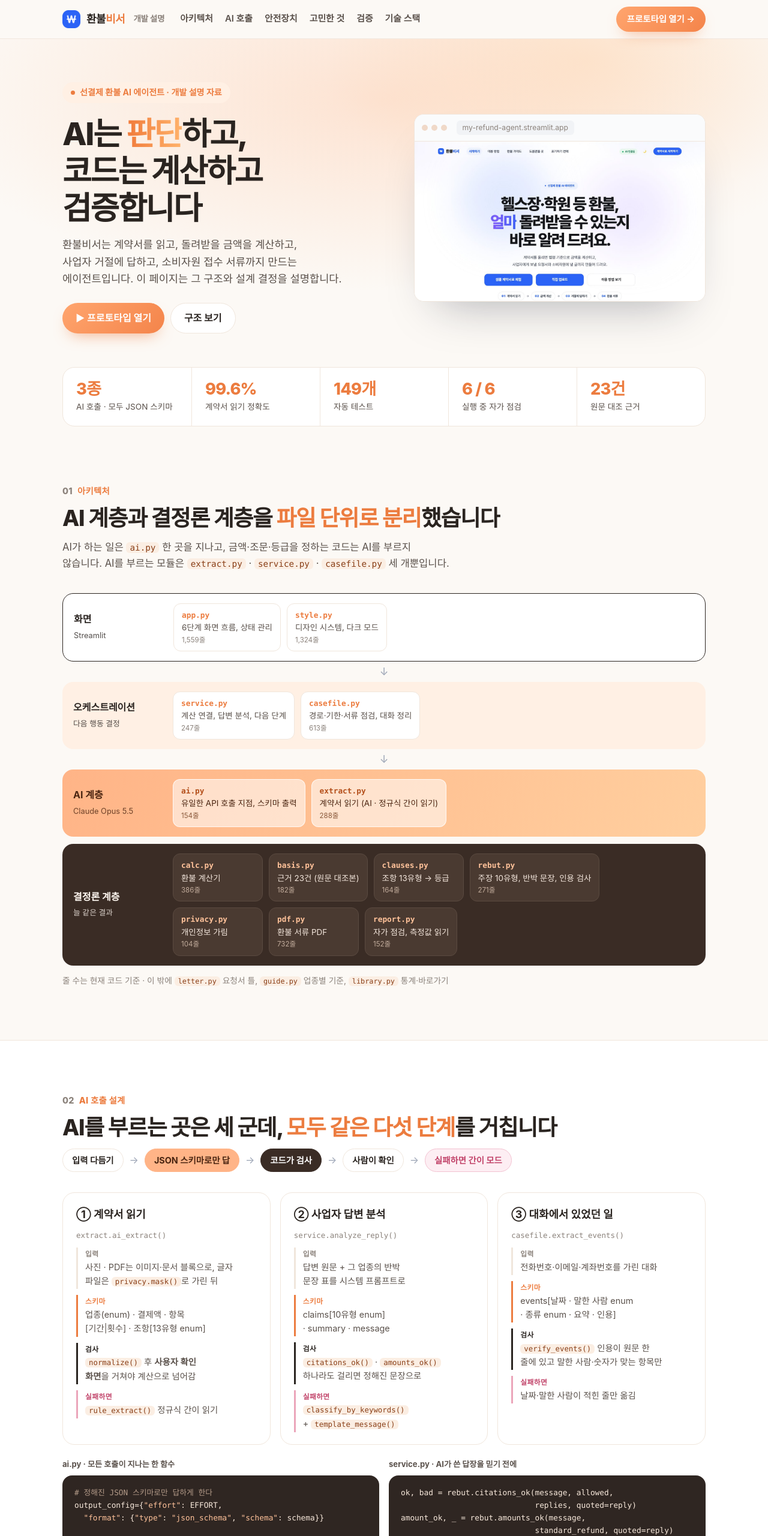
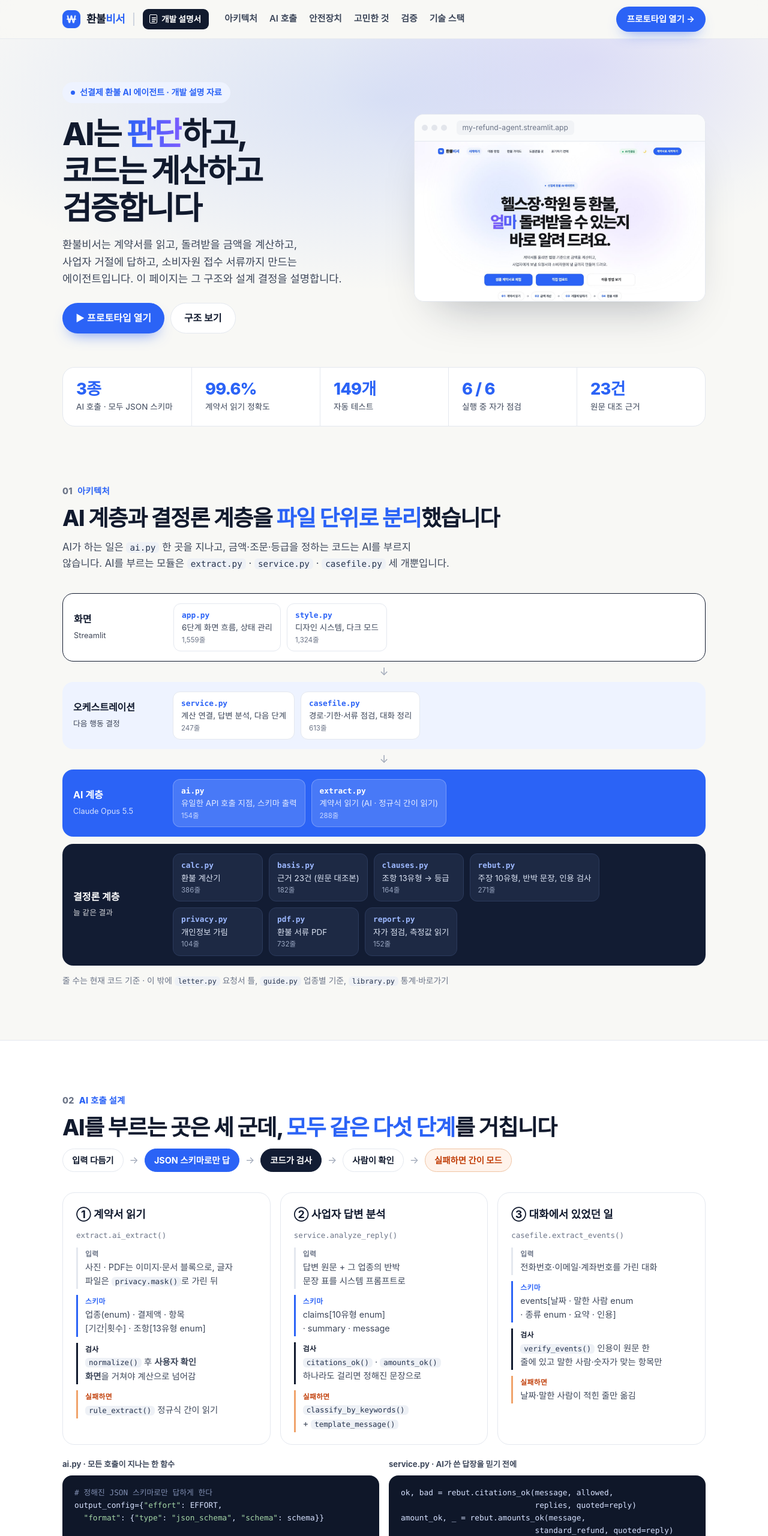
Before and after one commit to Jae-Ung-Jeong/my-refund-agent, a plain HTML site: page index.html in a window 1280 px wide. Shown: the top 2561 px of the page at 60% size. Drawn offline with Linux system fonts and the light colour scheme; a web font is replaced by a local one.

Commit message:
원래 파란 설명 페이지로 되돌리고, 왼쪽 위에 '개발 설명서' 표시를 또렷하게
Co-Authored-By: Claude Opus 5.5 <noreply@anthropic.com>

```diff
--- a/index.html
+++ b/index.html
@@ -11,7 +11,7 @@
 <link rel="icon" href="images/logo.png">
 <link rel="stylesheet" href="https://cdn.jsdelivr.net/gh/orioncactus/pretendard@v1.3.9/dist/web/static/pretendard.min.css">
 <style>
-:root{--accent:#ec7c3f;--soft:#ffb487;--tint:#fff0e4;--ink:#2a2420;--sub:#5a514b;--mute:#8b827b;--line:#f0e6dc;--bg:#fcf9f5;--card:#fff;--warn:#c2456b;--warm:#fdeef3;--navy:#3a2c25;--navy2:#4a3a31;--code:#2f2622}
+:root{--accent:#2b63f6;--tint:#eef3ff;--ink:#111a2e;--sub:#3d475a;--mute:#6b7487;--line:#e4e8ef;--bg:#f8f8f5;--card:#fff;--warn:#c2410c;--warm:#fff3eb;--navy:#121c33;--navy2:#1d2944;--code:#0f1729}
 *{box-sizing:border-box}
 html{scroll-behavior:smooth;scroll-padding-top:76px}
 body{margin:0;background:var(--bg);color:var(--ink);font-family:Pretendard,-apple-system,"Apple SD Gothic Neo","Malgun Gothic",sans-serif;line-height:1.6;word-break:keep-all;-webkit-font-smoothing:antialiased}
@@ -20,38 +20,40 @@ p,li,td,.dl div,.st .v,.mod .d{text-wrap:balance}
 a{color:var(--accent);text-decoration:none}
 img{max-width:100%;display:block}
 code,.mono{font-family:"SF Mono",ui-monospace,Menlo,Consolas,monospace;font-size:.86em}
-code{background:#fbeee3;border-radius:6px;padding:1px 6px;color:#8a3f17;white-space:nowrap}
+code{background:#eef1f6;border-radius:6px;padding:1px 6px;color:#24324d;white-space:nowrap}
 .wrap{max-width:1120px;margin:0 auto;padding:0 24px}
 
 /* 머리 */
-.nav{position:sticky;top:0;z-index:10;background:rgba(252,249,245,.88);backdrop-filter:saturate(180%) blur(12px);border-bottom:1px solid rgba(240,230,220,.9)}
+.nav{position:sticky;top:0;z-index:10;background:rgba(248,248,245,.88);backdrop-filter:saturate(180%) blur(12px);border-bottom:1px solid rgba(228,232,239,.8)}
 .nav .wrap{display:flex;align-items:center;gap:26px;height:64px}
 .brand{display:flex;align-items:center;gap:10px;font-weight:800;font-size:1.12rem;color:var(--ink);letter-spacing:-.02em}
 .brand img{width:30px;height:30px}
 .brand b{color:var(--accent)}
-.brand small{font-weight:600;color:var(--mute);font-size:.85rem;margin-left:4px}
+.brand .sep{width:1.5px;height:22px;background:#cfd5df;margin:0 4px}
+.brand .doc{display:inline-flex;align-items:center;gap:7px;background:var(--ink);color:#fff;font-size:.86rem;font-weight:800;letter-spacing:0;padding:6px 13px 6px 11px;border-radius:9px}
+.brand .doc:before{content:"";width:13px;height:15px;border-radius:2px;background:linear-gradient(#fff,#fff) 3px 4px/7px 1.5px no-repeat,linear-gradient(#fff,#fff) 3px 7px/7px 1.5px no-repeat,linear-gradient(#fff,#fff) 3px 10px/5px 1.5px no-repeat;border:1.5px solid #fff;box-sizing:border-box}
 .nav .links{display:flex;gap:20px}
 .nav .links a{color:var(--sub);font-weight:600;font-size:.93rem}
 .nav .links a:hover{color:var(--ink)}
 .btn{display:inline-flex;align-items:center;gap:8px;border-radius:999px;font-weight:700;padding:12px 22px;font-size:1rem;transition:transform .15s}
 .btn:hover{transform:translateY(-1px)}
-.btn-p{background:linear-gradient(135deg,#ffa56e,#f4844a);color:#fff;box-shadow:0 12px 26px -12px rgba(236,124,63,.65)}
+.btn-p{background:var(--accent);color:#fff;box-shadow:0 12px 24px -12px rgba(43,99,246,.7)}
 .btn-g{background:#fff;color:var(--ink);border:1px solid var(--line)}
 .nav .btn{margin-left:auto;padding:9px 18px;font-size:.9rem}
 
 /* 첫 화면 */
 .hero{position:relative;padding:72px 0 8px;overflow:hidden}
-.hero:before{content:"";position:absolute;inset:-220px -10% auto;height:640px;background:radial-gradient(closest-side,rgba(255,180,135,.32),transparent),radial-gradient(closest-side at 72% 40%,rgba(255,214,170,.38),transparent);z-index:-1}
+.hero:before{content:"";position:absolute;inset:-220px -10% auto;height:640px;background:radial-gradient(closest-side,rgba(43,99,246,.15),transparent),radial-gradient(closest-side at 72% 40%,rgba(124,92,255,.11),transparent);z-index:-1}
 .hero-grid{display:grid;grid-template-columns:1.05fr .95fr;gap:48px;align-items:center}
 .pill{display:inline-flex;align-items:center;gap:8px;background:var(--tint);color:var(--accent);font-weight:700;font-size:.88rem;padding:6px 14px;border-radius:999px}
 .pill:before{content:"";width:7px;height:7px;border-radius:50%;background:var(--accent)}
 h1{font-size:clamp(2.2rem,4.4vw,3.3rem);line-height:1.18;letter-spacing:-.045em;margin:20px 0 16px;font-weight:800}
-h1 em{font-style:normal;background:linear-gradient(90deg,#f07a3a,#ffb26b);-webkit-background-clip:text;background-clip:text;color:transparent}
+h1 em{font-style:normal;background:linear-gradient(90deg,#2b63f6,#7c5cff);-webkit-background-clip:text;background-clip:text;color:transparent}
 .lead{font-size:1.1rem;color:var(--sub);margin:0}
 .cta{display:flex;gap:10px;margin-top:26px;flex-wrap:wrap}
 .frame{border-radius:16px;background:#fff;border:1px solid var(--line);box-shadow:0 40px 80px -40px rgba(17,26,46,.35);overflow:hidden}
 .frame .bar{display:flex;align-items:center;gap:6px;padding:10px 12px;border-bottom:1px solid var(--line);background:#fafbfc}
-.frame .bar i{width:10px;height:10px;border-radius:50%;background:#f0d9c8}
+.frame .bar i{width:10px;height:10px;border-radius:50%;background:#e3e6ec}
 .frame .bar span{margin-left:10px;font-size:.76rem;color:var(--mute);background:#f1f3f6;border-radius:6px;padding:2px 10px}
 .strip{display:grid;grid-template-columns:repeat(5,1fr);margin-top:56px;background:#fff;border:1px solid var(--line);border-radius:20px;overflow:hidden}
 .strip div{padding:20px 22px;border-left:1px solid var(--line)}
@@ -82,17 +84,17 @@ h2 .hl{color:var(--accent)}
 .mod .n{font-size:.72rem;color:var(--mute)}
 .l-ui{background:#fff;border:1.5px solid var(--ink)}
 .l-svc{background:var(--tint)}
-.l-ai{background:linear-gradient(120deg,#ffb487,#ffcf9f);color:#4a2511}
-.l-ai .mod{background:rgba(255,255,255,.55);border-color:rgba(255,255,255,.8)}
-.l-ai .mod .f{color:#b4501c}.l-ai .mod .d{color:#4a2511}.l-ai .mod .n{color:#8a5a3c}
-.l-code{background:var(--navy);color:#fff7f0}
-.l-code .mod{background:var(--navy2);border-color:#5a4a40}
-.l-code .mod .f{color:#ffc29a}.l-code .mod .d{color:#f3e6dc}.l-code .mod .n{color:#c2ac9c}
+.l-ai{background:var(--accent);color:#fff}
+.l-ai .mod{background:rgba(255,255,255,.14);border-color:rgba(255,255,255,.25)}
+.l-ai .mod .f{color:#fff}.l-ai .mod .d{color:#e3ebff}.l-ai .mod .n{color:#c8d7ff}
+.l-code{background:var(--navy);color:#fff}
+.l-code .mod{background:var(--navy2);border-color:#2b3a5c}
+.l-code .mod .f{color:#9cb8ff}.l-code .mod .d{color:#dbe3f3}.l-code .mod .n{color:#9aa7c2}
 .flow5{display:flex;align-items:center;gap:10px;margin-top:6px;flex-wrap:wrap}
 .flow5 span{background:#fff;border:1px solid var(--line);border-radius:999px;padding:7px 15px;font-weight:700;font-size:.9rem;white-space:nowrap}
-.flow5 span.b{background:var(--soft);color:#4a2511;border-color:var(--soft)}
+.flow5 span.b{background:var(--accent);color:#fff;border-color:var(--accent)}
 .flow5 span.k{background:var(--navy);color:#fff;border-color:var(--navy)}
-.flow5 span.o{color:var(--warn);border-color:#f3c2d1;background:var(--warm)}
+.flow5 span.o{color:var(--warn);border-color:#f0c4a3;background:var(--warm)}
 .flow5 i{color:#9aa3b4;font-style:normal}
 .down{text-align:center;color:#9aa3b4;font-size:1.1rem;line-height:1;margin:-4px 0}
 
@@ -106,13 +108,13 @@ h2 .hl{color:var(--accent)}
 .st .v{font-size:.9rem;color:var(--sub)}
 .st.ai{border-color:var(--accent)} .st.ai .k{color:var(--accent)}
 .st.ck{border-color:var(--ink)} .st.ck .k{color:var(--ink)}
-.st.fb{border-color:#eba5ba} .st.fb .k{color:var(--warn)}
+.st.fb{border-color:#f0a36b} .st.fb .k{color:var(--warn)}
 
 /* 코드 */
 .codes{display:grid;grid-template-columns:1fr 1fr;gap:16px;margin-top:22px}
-pre{margin:0;background:var(--code);color:#f8e9dc;border-radius:16px;padding:18px 20px;font-size:.8rem;line-height:1.65;overflow-x:auto;font-family:"SF Mono",ui-monospace,Menlo,Consolas,monospace}
-pre .c{color:#b39a88}.pre-h{font-size:.82rem;font-weight:700;color:var(--sub);margin:0 0 8px}
-pre .s{color:#ffc29a}.pre .k{color:#ffb38a}
+pre{margin:0;background:var(--code);color:#d7e2ff;border-radius:16px;padding:18px 20px;font-size:.8rem;line-height:1.65;overflow-x:auto;font-family:"SF Mono",ui-monospace,Menlo,Consolas,monospace}
+pre .c{color:#7f8db0}.pre-h{font-size:.82rem;font-weight:700;color:var(--sub);margin:0 0 8px}
+pre .s{color:#a5d6a7}.pre .k{color:#ffb38a}
 
 /* 표 */
 table{width:100%;border-collapse:collapse;font-size:.94rem}
@@ -128,7 +130,7 @@ td:first-child{font-weight:800}
 .dl{background:#fff;border:1px solid var(--line);border-radius:20px;padding:24px 26px 22px;display:flex;flex-direction:column;gap:11px}
 .dl .no{font-size:.78rem;font-weight:800;color:var(--accent);letter-spacing:.04em}
 .dl h3{margin:0;font-size:1.13rem;letter-spacing:-.02em;line-height:1.4}
-.dl .q{background:var(--warm);border-radius:12px;padding:10px 14px;font-size:.9rem;color:#6b4a3a}
+.dl .q{background:var(--warm);border-radius:12px;padding:10px 14px;font-size:.9rem;color:#7c2d12}
 .dl .q b{margin-right:6px}
 .dl .a{font-size:.92rem;color:var(--sub)}
 .dl .a b{color:var(--ink)}
@@ -140,13 +142,13 @@ td:first-child{font-weight:800}
 .bars .row{display:grid;grid-template-columns:170px 1fr 40px;gap:12px;align-items:center;padding:7px 0}
 .bars .nm{font-size:.86rem;color:var(--sub)}
 .bars .nm code{font-size:.78rem}
-.bars .tr{height:12px;background:#f6ece3;border-radius:7px;overflow:hidden}
-.bars .tr div{height:100%;background:linear-gradient(90deg,#ffb487,#f4844a);border-radius:7px}
+.bars .tr{height:12px;background:#eef1f6;border-radius:7px;overflow:hidden}
+.bars .tr div{height:100%;background:var(--accent);border-radius:7px}
 .bars .ct{font-weight:800;text-align:right;font-size:.9rem}
 .checks{list-style:none;margin:10px 0 0;padding:0}
 .checks li{display:flex;gap:10px;padding:9px 0;border-bottom:1px solid var(--line);font-size:.9rem;color:var(--sub)}
 .checks li:last-child{border-bottom:none}
-.checks li:before{content:"✓";color:#fff;background:var(--soft);border-radius:50%;width:20px;height:20px;flex:none;display:flex;align-items:center;justify-content:center;font-size:.72rem;font-weight:800;margin-top:2px}
+.checks li:before{content:"✓";color:#fff;background:#16a34a;border-radius:50%;width:20px;height:20px;flex:none;display:flex;align-items:center;justify-content:center;font-size:.72rem;font-weight:800;margin-top:2px}
 .evals{display:grid;grid-template-columns:repeat(3,1fr);gap:14px;margin-top:16px}
 .evals .big{font-size:2rem;font-weight:800;letter-spacing:-.03em;line-height:1.1}
 .evals .card p{margin:6px 0 0;font-size:.86rem;color:var(--sub)}
@@ -162,10 +164,10 @@ ul.lim li{margin:7px 0}
 /* 꼬리 */
 .end{background:var(--navy);color:#fff;text-align:center;padding:76px 0 64px}
 .end h2{color:#fff}
-.end p{color:#e9d8cb;margin:0}
+.end p{color:#c6d1e8;margin:0}
 .end .cta{justify-content:center}
-footer{background:var(--navy);color:#d6c3b5;font-size:.85rem;padding:0 0 44px}
-footer .wrap{border-top:1px solid #54443a;padding-top:26px;display:grid;grid-template-columns:1.5fr 1fr;gap:28px}
+footer{background:var(--navy);color:#9fb0d0;font-size:.85rem;padding:0 0 44px}
+footer .wrap{border-top:1px solid #26314d;padding-top:26px;display:grid;grid-template-columns:1.5fr 1fr;gap:28px}
 footer b{color:#fff}
 
 @media (max-width:960px){
@@ -182,7 +184,7 @@ footer b{color:#fff}
 <body>
 
 <header class="nav"><div class="wrap">
-  <a class="brand" href="#"><img src="images/logo.png" alt=""><span>환불<b>비서</b></span><small>개발 설명</small></a>
+  <a class="brand" href="#"><img src="images/logo.png" alt=""><span>환불<b>비서</b></span><i class="sep"></i><span class="doc">개발 설명서</span></a>
   <nav class="links"><a href="#arch">아키텍처</a><a href="#pipe">AI 호출</a><a href="#guard">안전장치</a><a href="#think">고민한 것</a><a href="#verify">검증</a><a href="#stack">기술 스택</a></nav>
   <a class="btn btn-p" href="https://my-refund-agent.streamlit.app" target="_blank" rel="noopener">프로토타입 열기 →</a>
 </div></header>
@@ -367,7 +369,7 @@ if not ok or not amount_ok:
   <div class="evals">
     <div class="card"><div class="big" style="color:var(--accent)">99.6%</div><p><b>AI · 사진 읽기</b> 246/247<br>가상 계약서 17종, 정답표와 항목 대조</p></div>
     <div class="card"><div class="big" style="color:var(--accent)">99.6%</div><p><b>AI · 가린 글자 읽기</b> 246/247<br>개인정보를 가린 뒤 같은 계약서</p></div>
-    <div class="card"><div class="big" style="color:#a99c92">84.0%</div><p><b>기준선 · 정규식</b> 200/238<br>AI 없이 같은 계약서</p></div>
+    <div class="card"><div class="big" style="color:#8a93a5">84.0%</div><p><b>기준선 · 정규식</b> 200/238<br>AI 없이 같은 계약서</p></div>
   </div>
   <div class="vgrid">
     <div class="card bars"><b>자동 테스트 149개</b> <span style="color:var(--mute);font-size:.86rem">· AI를 부르지 않음 (<code>REFUND_DISABLE_AI=1</code>)</span>
```
